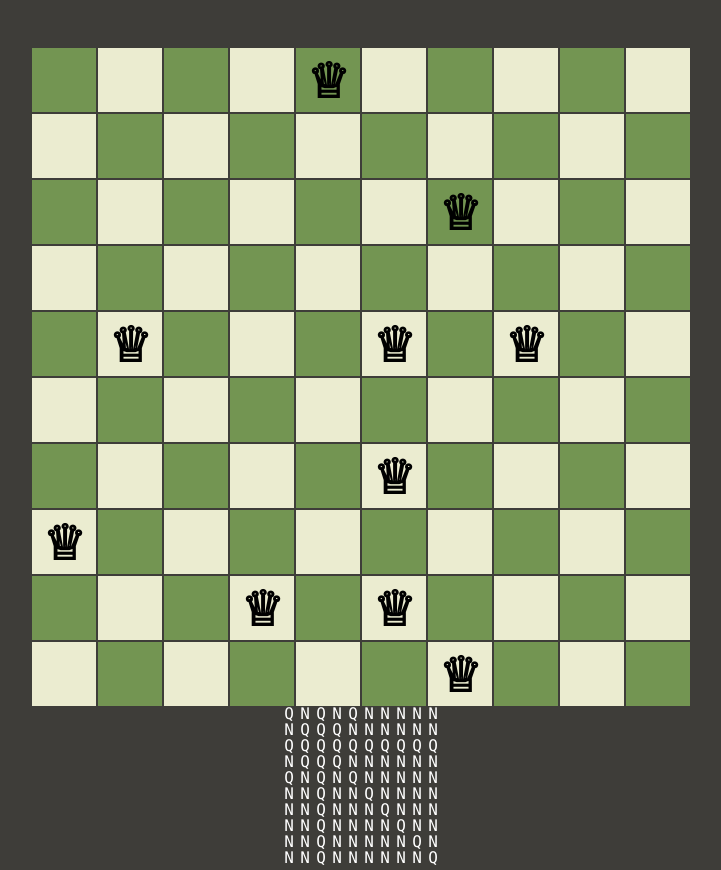
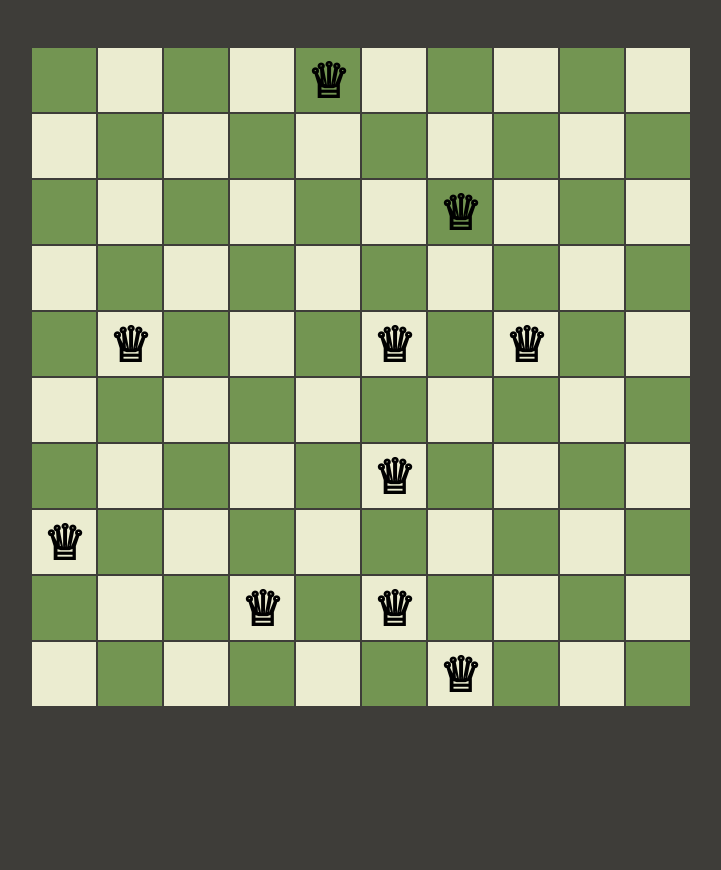
Before and after one commit to AlperCeyhun/N-queen-game, a Next.js app: page / in a window 1280 px wide. Shown: the whole page, without its empty margins (279-1000 px from the left). After the commit the page ends 800 px from the top, so only its background shows below. Built offline with nearby package versions, Linux system fonts and the light colour scheme.

Commit message:
removed test components

```diff
--- a/src/app/page.tsx
+++ b/src/app/page.tsx
@@ -2,9 +2,6 @@
 import createRandomBoard from "@/utils/CreateRandomBoard";
 import DisplayBoard from "@/components/board/DisplayBoard";
 import { useEffect, useState } from "react";
-import TestDisplayBoard from "@/components/test/TestDisplayBoard";
-import getQueenRange from "@/utils/queenRange/GetQueenRange";
-import CreateEmptyBoard from "@/utils/CreateEmptyBoard";
 
 export default function Home() {
   const boardSize = 10;
@@ -15,9 +12,8 @@ export default function Home() {
   }, []);
 
   return (
-    <div className="flex items-center justify-center flex-col">
+    <div className="flex relative items-center justify-center flex-col">
       <DisplayBoard board={board}/>
-      <TestDisplayBoard board={getQueenRange({ board: CreateEmptyBoard(boardSize), row: 2, col: 2})}/>
     </div>
   );
 }
```
